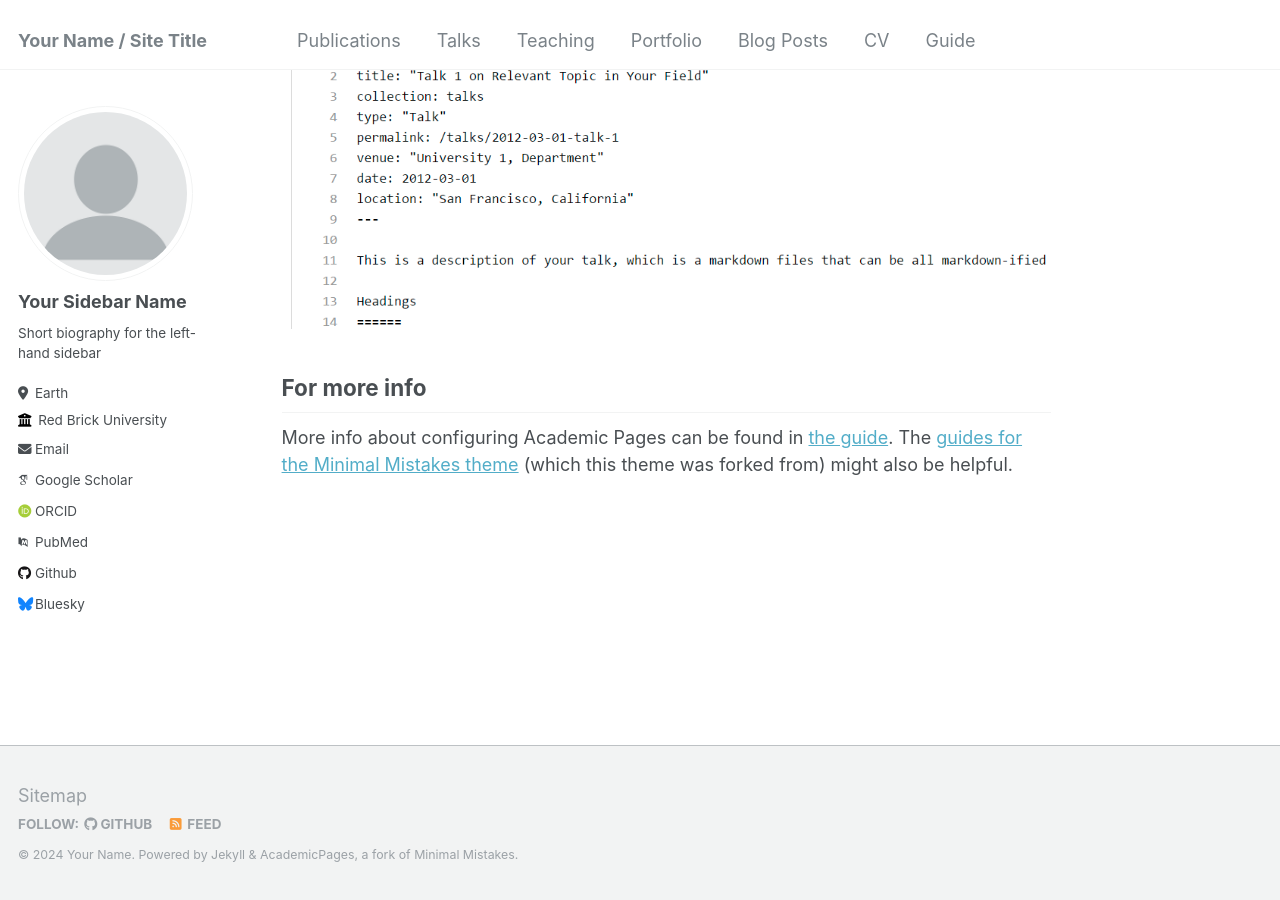
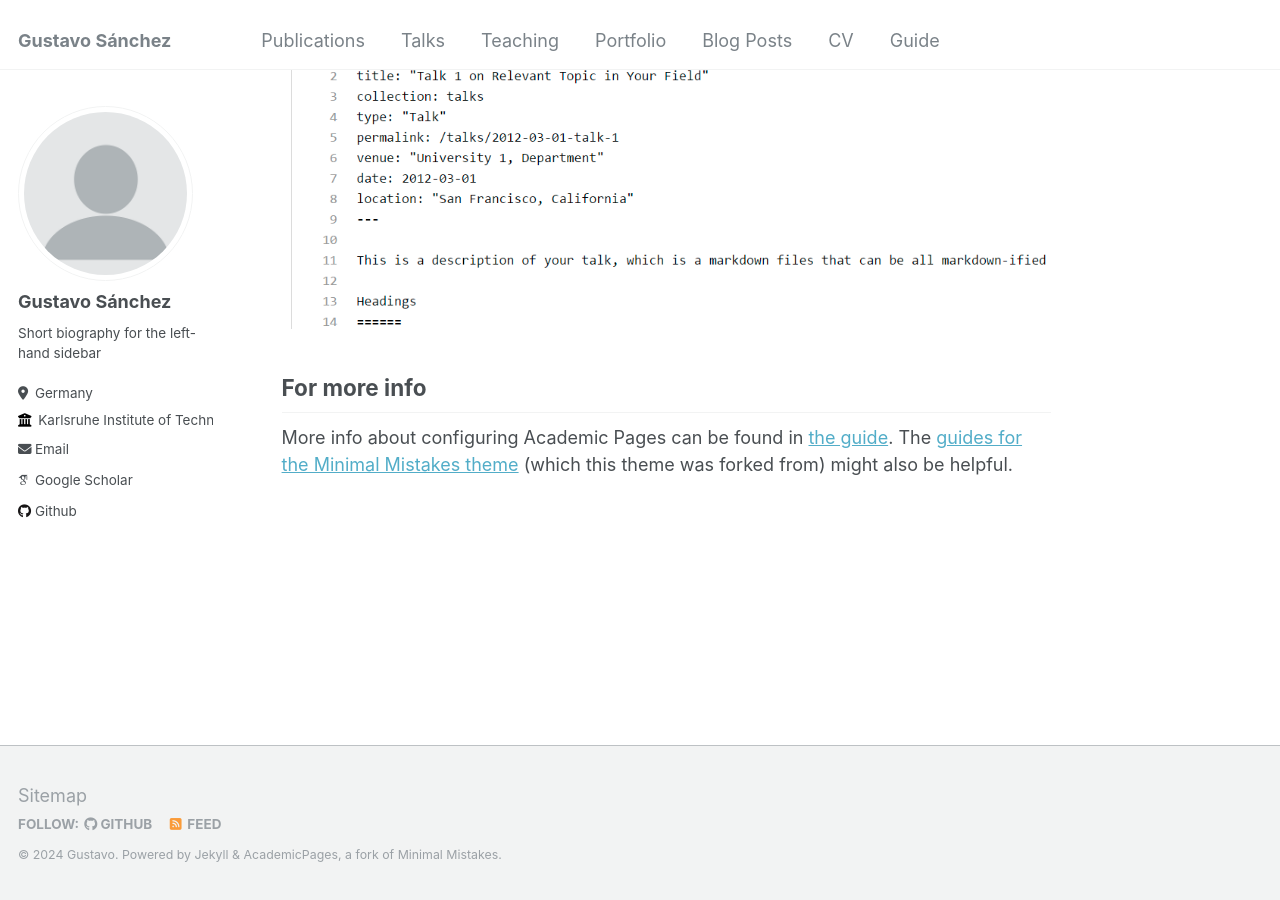
Before and after one commit to gus5298/gus5298.github.io, a Jekyll site: the page built from _pages/about.md, in a window 1280 px wide and 900 px high, scrolled down 2660 px. Built offline with Jekyll 4.4.1, drawn with Linux system fonts in a browser that asks for light colours; some web fonts are replaced.

Commit message:
Update _config.yml

```diff
--- a/_config.yml
+++ b/_config.yml
@@ -8,10 +8,10 @@
 
 # Basic Site Settings
 locale                   : "en-US"
-title                    : "Your Name / Site Title"
+title                    : "Gustavo Sánchez"
 title_separator          : "-"
-name                     : &name "Your Name"
-description              : &description "personal description"
+name                     : &name "Gustavo"
+description              : &description "Scientific Researcher"
 url                      : https://gus5298.github.io # the base hostname & protocol for your site e.g. "https://mmistakes.github.io"
 baseurl                  : "" # the subpath of your site, e.g. "/blog"
 repository               : "gus5298.github.io"
@@ -22,33 +22,33 @@ repository               : "gus5298.github.io"
 author:
   # Biographic information
   avatar           : "profile.png"
-  name             : "Your Sidebar Name"
+  name             : "Gustavo Sánchez"
   pronouns         : # example: "she/her"
   bio              : "Short biography for the left-hand sidebar"
-  location         : "Earth"
-  employer         : "Red Brick University"
+  location         : "Germany"
+  employer         : "Karlsruhe Institute of Technology (KIT)"
   uri              : # URL
-  email            : "none@example.org"
+  email            : "sanchez@kit.edu"
 
   # Academic websites
   arxiv            : # URL - Update with the correct link to your profile
-  googlescholar    : "https://scholar.google.com/citations?user=PS_CX0AAAAAJ"
+  googlescholar    : "https://scholar.google.com/citations?user=_xqNmCIAAAAJ&hl=en"
   impactstory      : # URL
-  orcid            : "http://orcid.org/yourorcidurl"
+  orcid            : #"http://orcid.org/yourorcidurl"
   semantic         : # URL
-  pubmed           : "https://www.ncbi.nlm.nih.gov/pubmed/?term=john+snow"
+  pubmed           : #"https://www.ncbi.nlm.nih.gov/pubmed/?term=john+snow"
   researchgate     : # URL
 
   # Repositories and software development
   bitbucket        : # Username - Update with your username on the site
   codepen          : # Username
   dribbble         : # Username
-  github           : "academicpages"
+  github           : "gus5298"
   kaggle           : # Username
   stackoverflow    : # User number or user number and name (i.e., use "1" or "1/jeff-atwood")
 
   # Social media
-  bluesky          : "bsky.app" # Replace this with you Bluesky username
+  bluesky          : #"bsky.app" # Replace this with you Bluesky username
   facebook         : # Username
   flickr           : # Username
   foursquare       : # Username
@@ -57,7 +57,7 @@ author:
   keybase          : # Username
   instagram        : # Username
   lastfm           : # Username
-  linkedin         : # Username
+  linkedin         : # gustavo-sanchez98
   mastodon         : # URL
   medium           : # URL
   pinterest        : # Username
```
